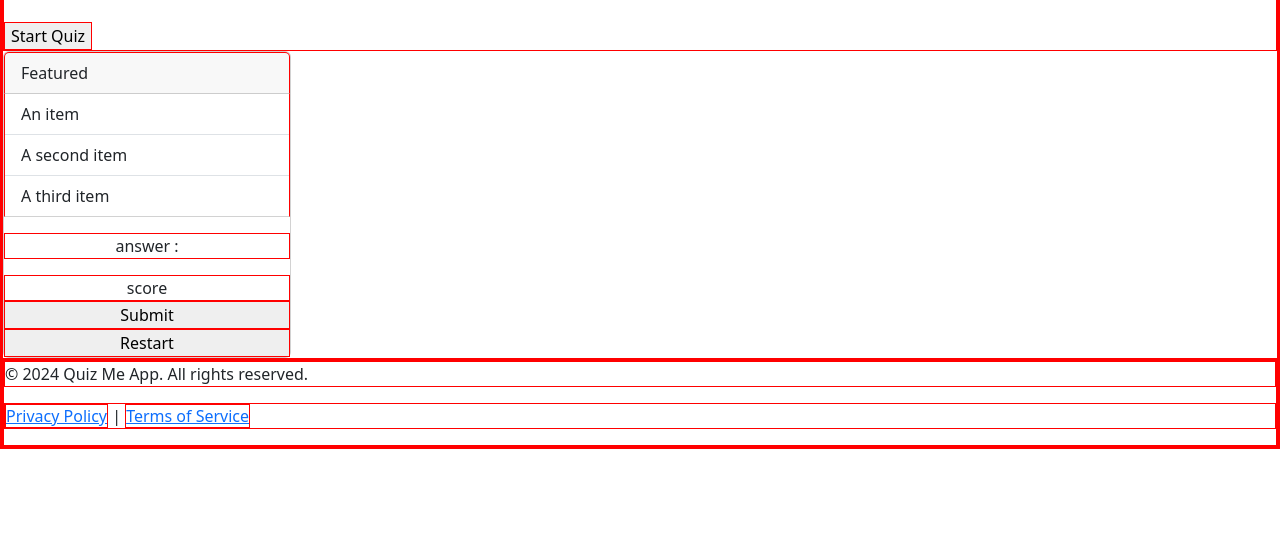
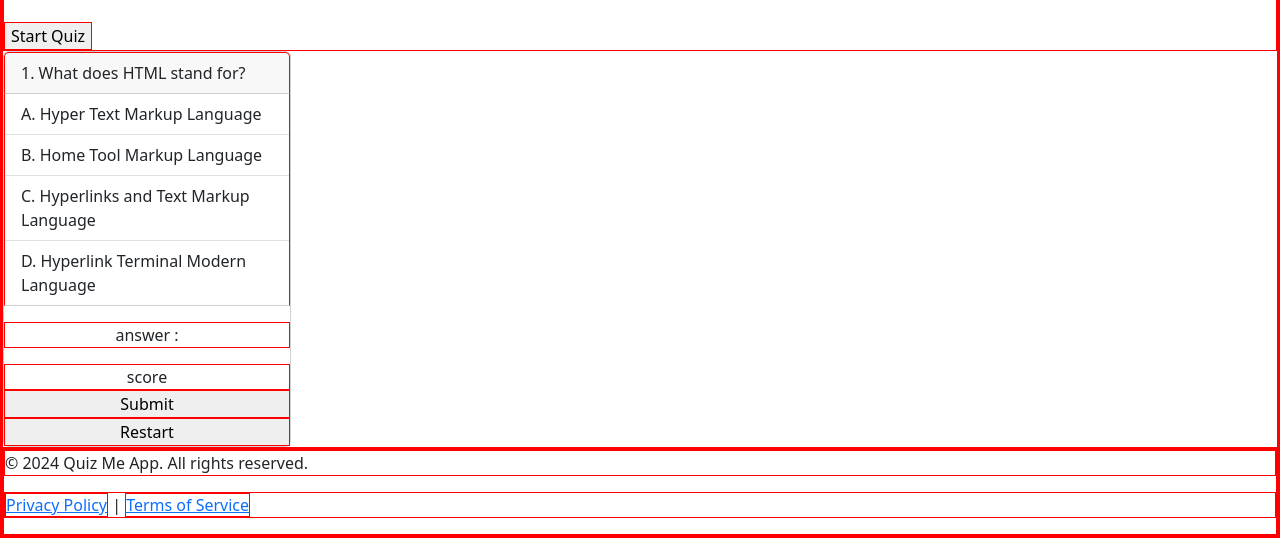
Before and after one commit to kurlee710/quiz-me-repo, a plain HTML site: page index.html in a window 1280 px wide. Shown: the part 244-800 px from the top of the page. Drawn offline with nearby package versions, Linux system fonts and the light colour scheme.

Commit message:
adds hardcoded question to facilitate css testing

```diff
--- a/index.html
+++ b/index.html
@@ -35,12 +35,13 @@
     </div>
     <div class="card" style="width: 18rem;">
         <div class="card-header">
-          Featured
+          1. What does HTML stand for?
         </div>
         <ul class="list-group list-group-flush">
-          <li class="list-group-item">An item</li>
-          <li class="list-group-item">A second item</li>
-          <li class="list-group-item">A third item</li>
+          <li class="list-group-item">A. Hyper Text Markup Language</li>
+          <li class="list-group-item">B. Home Tool Markup Language</li>
+          <li class="list-group-item">C. Hyperlinks and Text Markup Language</li>
+          <li class="list-group-item">D. Hyperlink Terminal Modern Language</li>
         </ul>
     <!-- //display right or wrong dynamically from js file -->
         <div id="feedback" class="text-center mt-3"> answer : </div> <!-- Display Correct/Incorrect message -->
```
